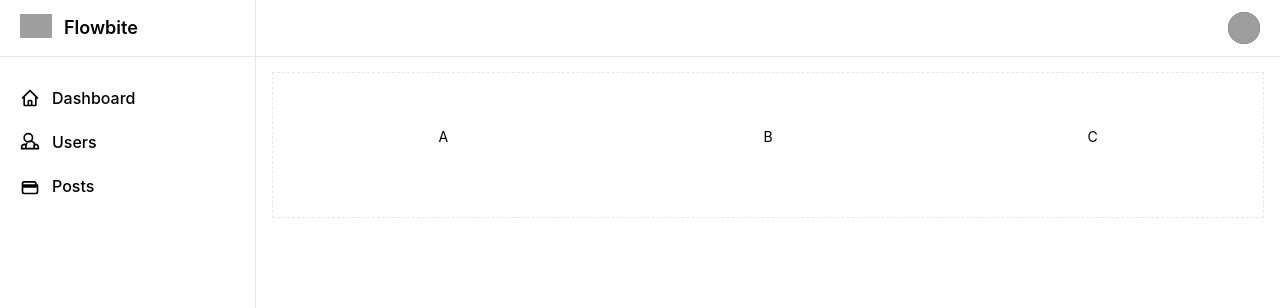
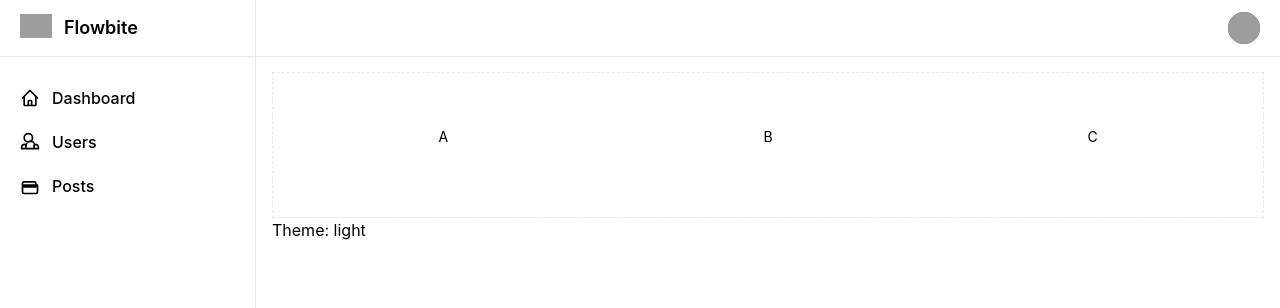
Before and after one commit to gozdekosa/react-generic, a React (Vite) app: page / in a window 1280 px wide. Shown: the top 308 px of the page. Built offline with nearby package versions, Linux system fonts and the light colour scheme; grey boxes are pictures that could not be loaded.

Commit message:
feat: add theme context with dark mode support

```diff
--- a/src/features/profile/api/profileApi.ts
+++ b/src/features/profile/api/profileApi.ts
@@ -1,16 +1,14 @@
 import axios from "axios";
 import type { User } from "../types/profile";
 
-const API_URL = "http://jsonplaceholder.typicode.com/users/1";
+const API_URL = "https://jsonplaceholder.typicode.com/users/1";
 
 export const fetchMe = async (): Promise<User> => {
   const response = await axios.get<User>(API_URL);
   return response.data;
 };
 
-export const updateMe = async (
-  data: Partial<User>
-): Promise<User> => {
+export const updateMe = async (data: Partial<User>): Promise<User> => {
   const response = await axios.put<User>(
     API_URL,
     data
--- a/src/features/profile/hooks/useUpdateMe.ts
+++ b/src/features/profile/hooks/useUpdateMe.ts
@@ -5,9 +5,7 @@ import type { User } from "../types/profile";
 const useUpdateMe = () => {
   const [loading, setLoading] = useState(false);
 
-  const handleUpdate = async (
-    data: Partial<User>
-  ) => {
+  const handleUpdate = async (data: Partial<User>) => {
     try {
       setLoading(true);
 
--- a/src/main.css
+++ b/src/main.css
@@ -1 +1,3 @@
 @import "tailwindcss";
+
+@custom-variant dark (&:where(.dark, .dark *));
--- a/src/main.tsx
+++ b/src/main.tsx
@@ -3,11 +3,14 @@ import { createRoot } from 'react-dom/client'
 import App from './App.tsx'
 import { BrowserRouter } from 'react-router-dom'
 import './main.css'
+import ThemeProvider from './shared/context/themeContext.tsx'
 
 createRoot(document.getElementById('root')!).render(
   <StrictMode>
     <BrowserRouter>
-    <App />
+      <ThemeProvider>
+        <App />
+      </ThemeProvider>
     </BrowserRouter>
   </StrictMode>,
 )
--- /dev/null
+++ b/src/shared/context/themeContext.tsx
@@ -0,0 +1,68 @@
+import {
+  createContext,
+  useEffect,
+  useState,
+  type ReactNode,
+} from "react";
+
+type Theme = "light" | "dark";
+
+type ThemeContextType = {
+  theme: Theme;
+  toggleTheme: () => void;
+};
+
+export const ThemeContext =
+  createContext<ThemeContextType | null>(null);
+
+type Props = {
+  children: ReactNode;
+};
+
+const ThemeProvider = ({ children }: Props) => {
+    const [theme, setTheme] =
+        useState<Theme>(() => {
+            const savedTheme =
+            localStorage.getItem("theme");
+
+            return savedTheme === "dark"
+            ? "dark"
+            : "light";
+        });
+
+  const toggleTheme = () => {
+    setTheme((prev) =>
+      prev === "light" ? "dark" : "light"
+    );
+  };
+
+  useEffect(() => {
+    const root =
+      window.document.documentElement;
+
+    if (theme === "dark") {
+      root.classList.add("dark");
+    } else {
+      root.classList.remove("dark");
+    }
+
+    localStorage.setItem(
+      "theme",
+      theme
+    );
+
+  }, [theme]);
+
+  return (
+    <ThemeContext.Provider
+      value={{
+        theme,
+        toggleTheme,
+      }}
+    >
+      {children}
+    </ThemeContext.Provider>
+  );
+};
+
+export default ThemeProvider;
--- /dev/null
+++ b/src/shared/hooks/useTheme.ts
@@ -0,0 +1,16 @@
+import { useContext } from "react";
+import { ThemeContext } from "../context/themeContext";
+
+const useTheme = () => {
+  const context = useContext(ThemeContext);
+
+  if (!context) {
+    throw new Error(
+      "useTheme must be used within ThemeProvider"
+    );
+  }
+
+  return context;
+};
+
+export default useTheme;
--- a/src/shared/layouts/Layout.tsx
+++ b/src/shared/layouts/Layout.tsx
@@ -1,18 +1,24 @@
 import { Outlet } from "react-router-dom"
-import Footer from "../components/Footer"
 import Sidebar from "../components/Sidebar"
 import Navbar from "../components/Navbar"
 import { useState } from "react"
+import useTheme from "../hooks/useTheme"
 
 const Layout = () => {
     const [isSidebarOpen, setIsSidebarOpen] = useState(false);
+
+    const { theme, toggleTheme } =
+    useTheme();
 
     return (
         <>
             <Navbar isOpen={isSidebarOpen} setIsOpen={setIsSidebarOpen}/>
             <Sidebar isOpen={isSidebarOpen} setIsOpen={setIsSidebarOpen}/>
-            <div className="p-4 sm:ml-64 mt-14">
+            <div className="p-4 sm:ml-64 mt-14  bg-white text-black dark:bg-black dark:text-white">
                 <Outlet />
+                <button onClick={toggleTheme}>
+                    Theme: {theme}
+                </button>
             </div>
         </>
     )
```
